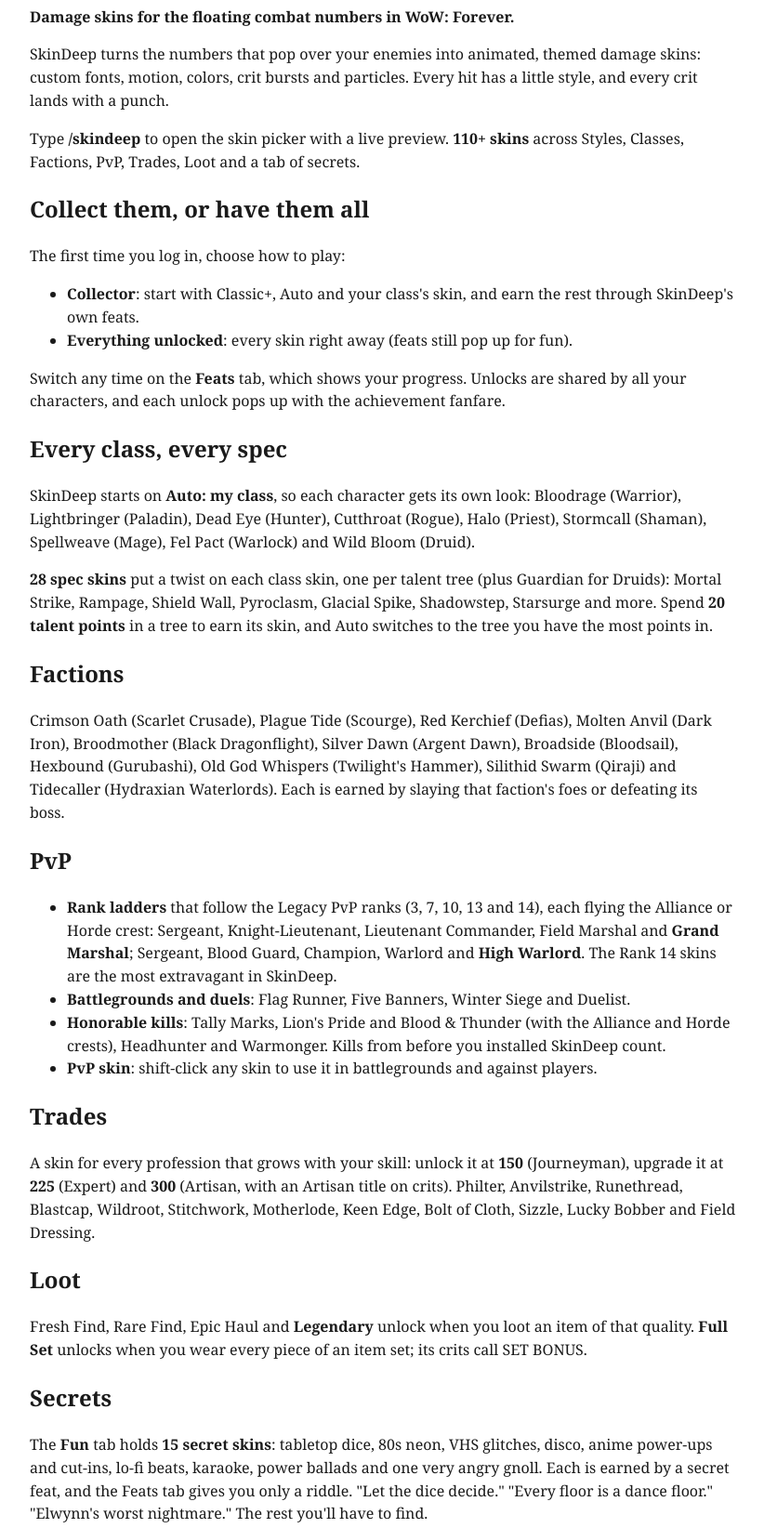
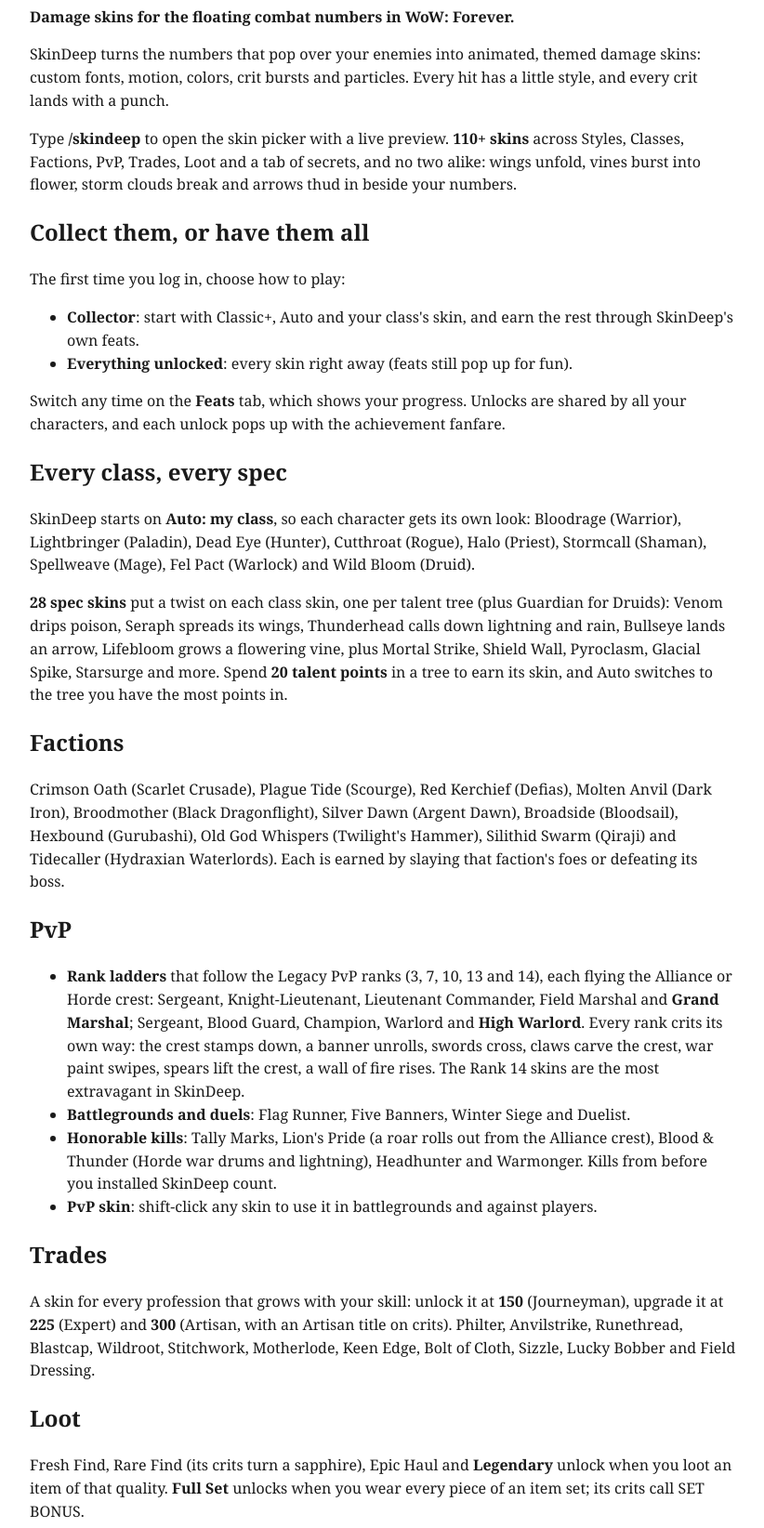
Before and after one commit to Starden/SkinDeep, a website: page docs/curseforge-description.html in a window 1280 px wide. Shown: the part 240-1884 px from the top of the page at 93% size, without its empty margins (228-1050 px from the left). Drawn offline with Linux system fonts and the light colour scheme.

Commit message:
CurseForge description for 1.5.0
Every skin now has its own idea: the redesigned spec skins, each PvP
rank's crit, Rare Find's sapphire, and all the PvP skins showing the
game's faction crests.

Co-Authored-By: Claude Opus 5.5 <noreply@anthropic.com>

```diff
--- a/docs/curseforge-description.html
+++ b/docs/curseforge-description.html
@@ -15,7 +15,7 @@
 <h1>SkinDeep</h1>
 <p><strong>Damage skins for the floating combat numbers in WoW: Forever.</strong></p>
 <p>SkinDeep turns the numbers that pop over your enemies into animated, themed damage skins: custom fonts, motion, colors, crit bursts and particles. Every hit has a little style, and every crit lands with a punch.</p>
-<p>Type <strong>/skindeep</strong> to open the skin picker with a live preview. <strong>110+ skins</strong> across Styles, Classes, Factions, PvP, Trades, Loot and a tab of secrets.</p>
+<p>Type <strong>/skindeep</strong> to open the skin picker with a live preview. <strong>110+ skins</strong> across Styles, Classes, Factions, PvP, Trades, Loot and a tab of secrets, and no two alike: wings unfold, vines burst into flower, storm clouds break and arrows thud in beside your numbers.</p>
 
 <h2>Collect them, or have them all</h2>
 <p>The first time you log in, choose how to play:</p>
@@ -27,16 +27,16 @@
 
 <h2>Every class, every spec</h2>
 <p>SkinDeep starts on <strong>Auto: my class</strong>, so each character gets its own look: Bloodrage (Warrior), Lightbringer (Paladin), Dead Eye (Hunter), Cutthroat (Rogue), Halo (Priest), Stormcall (Shaman), Spellweave (Mage), Fel Pact (Warlock) and Wild Bloom (Druid).</p>
-<p><strong>28 spec skins</strong> put a twist on each class skin, one per talent tree (plus Guardian for Druids): Mortal Strike, Rampage, Shield Wall, Pyroclasm, Glacial Spike, Shadowstep, Starsurge and more. Spend <strong>20 talent points</strong> in a tree to earn its skin, and Auto switches to the tree you have the most points in.</p>
+<p><strong>28 spec skins</strong> put a twist on each class skin, one per talent tree (plus Guardian for Druids): Venom drips poison, Seraph spreads its wings, Thunderhead calls down lightning and rain, Bullseye lands an arrow, Lifebloom grows a flowering vine, plus Mortal Strike, Shield Wall, Pyroclasm, Glacial Spike, Starsurge and more. Spend <strong>20 talent points</strong> in a tree to earn its skin, and Auto switches to the tree you have the most points in.</p>
 
 <h2>Factions</h2>
 <p>Crimson Oath (Scarlet Crusade), Plague Tide (Scourge), Red Kerchief (Defias), Molten Anvil (Dark Iron), Broodmother (Black Dragonflight), Silver Dawn (Argent Dawn), Broadside (Bloodsail), Hexbound (Gurubashi), Old God Whispers (Twilight's Hammer), Silithid Swarm (Qiraji) and Tidecaller (Hydraxian Waterlords). Each is earned by slaying that faction's foes or defeating its boss.</p>
 
 <h2>PvP</h2>
 <ul>
-  <li><strong>Rank ladders</strong> that follow the Legacy PvP ranks (3, 7, 10, 13 and 14), each flying the Alliance or Horde crest: Sergeant, Knight-Lieutenant, Lieutenant Commander, Field Marshal and <strong>Grand Marshal</strong>; Sergeant, Blood Guard, Champion, Warlord and <strong>High Warlord</strong>. The Rank 14 skins are the most extravagant in SkinDeep.</li>
+  <li><strong>Rank ladders</strong> that follow the Legacy PvP ranks (3, 7, 10, 13 and 14), each flying the Alliance or Horde crest: Sergeant, Knight-Lieutenant, Lieutenant Commander, Field Marshal and <strong>Grand Marshal</strong>; Sergeant, Blood Guard, Champion, Warlord and <strong>High Warlord</strong>. Every rank crits its own way: the crest stamps down, a banner unrolls, swords cross, claws carve the crest, war paint swipes, spears lift the crest, a wall of fire rises. The Rank 14 skins are the most extravagant in SkinDeep.</li>
   <li><strong>Battlegrounds and duels</strong>: Flag Runner, Five Banners, Winter Siege and Duelist.</li>
-  <li><strong>Honorable kills</strong>: Tally Marks, Lion's Pride and Blood &amp; Thunder (with the Alliance and Horde crests), Headhunter and Warmonger. Kills from before you installed SkinDeep count.</li>
+  <li><strong>Honorable kills</strong>: Tally Marks, Lion's Pride (a roar rolls out from the Alliance crest), Blood &amp; Thunder (Horde war drums and lightning), Headhunter and Warmonger. Kills from before you installed SkinDeep count.</li>
   <li><strong>PvP skin</strong>: shift-click any skin to use it in battlegrounds and against players.</li>
 </ul>
 
@@ -44,7 +44,7 @@
 <p>A skin for every profession that grows with your skill: unlock it at <strong>150</strong> (Journeyman), upgrade it at <strong>225</strong> (Expert) and <strong>300</strong> (Artisan, with an Artisan title on crits). Philter, Anvilstrike, Runethread, Blastcap, Wildroot, Stitchwork, Motherlode, Keen Edge, Bolt of Cloth, Sizzle, Lucky Bobber and Field Dressing.</p>
 
 <h2>Loot</h2>
-<p>Fresh Find, Rare Find, Epic Haul and <strong>Legendary</strong> unlock when you loot an item of that quality. <strong>Full Set</strong> unlocks when you wear every piece of an item set; its crits call SET BONUS.</p>
+<p>Fresh Find, Rare Find (its crits turn a sapphire), Epic Haul and <strong>Legendary</strong> unlock when you loot an item of that quality. <strong>Full Set</strong> unlocks when you wear every piece of an item set; its crits call SET BONUS.</p>
 
 <h2>Secrets</h2>
 <p>The <strong>Fun</strong> tab holds <strong>15 secret skins</strong>: tabletop dice, 80s neon, VHS glitches, disco, anime power-ups and cut-ins, lo-fi beats, karaoke, power ballads and one very angry gnoll. Each is earned by a secret feat, and the Feats tab gives you only a riddle. "Let the dice decide." "Every floor is a dance floor." "Elwynn's worst nightmare." The rest you'll have to find.</p>
@@ -71,7 +71,7 @@
   <li><strong>Clean uninstall:</strong> SkinDeep hands back every game setting it changes each time you log out, and /skindeep restore does it right away.</li>
 </ul>
 
-<p>SkinDeep's fonts and art are original; Lion's Pride and Blood &amp; Thunder show the game's own faction crests. Open source (MIT) on GitHub: <a href="https://github.com/Starden/SkinDeep">github.com/Starden/SkinDeep</a></p>
+<p>SkinDeep's fonts and art are original; the PvP skins show the game's own Alliance and Horde crests. Open source (MIT) on GitHub: <a href="https://github.com/Starden/SkinDeep">github.com/Starden/SkinDeep</a></p>
 <p>Bugs or skin ideas? <a href="https://github.com/Starden/SkinDeep/issues">Open an issue on GitHub</a>.</p>
 </body>
 </html>
```
